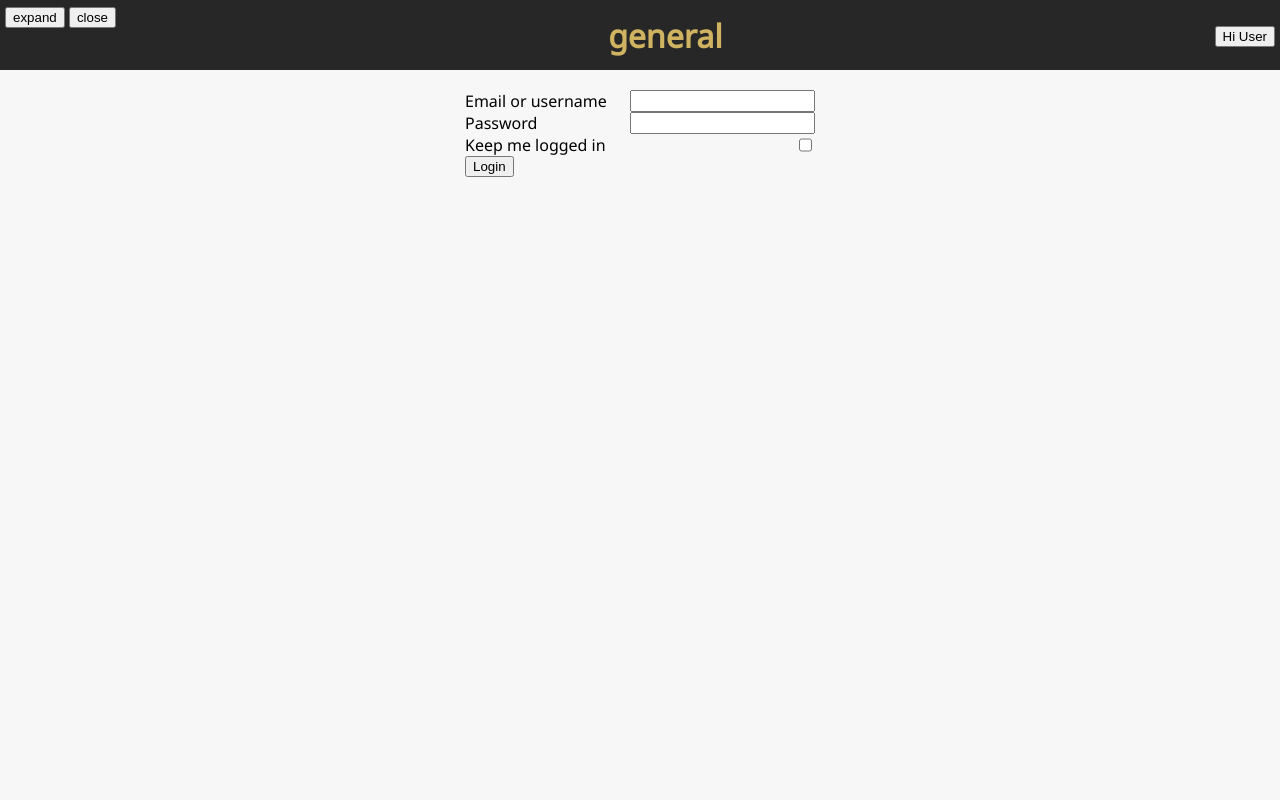
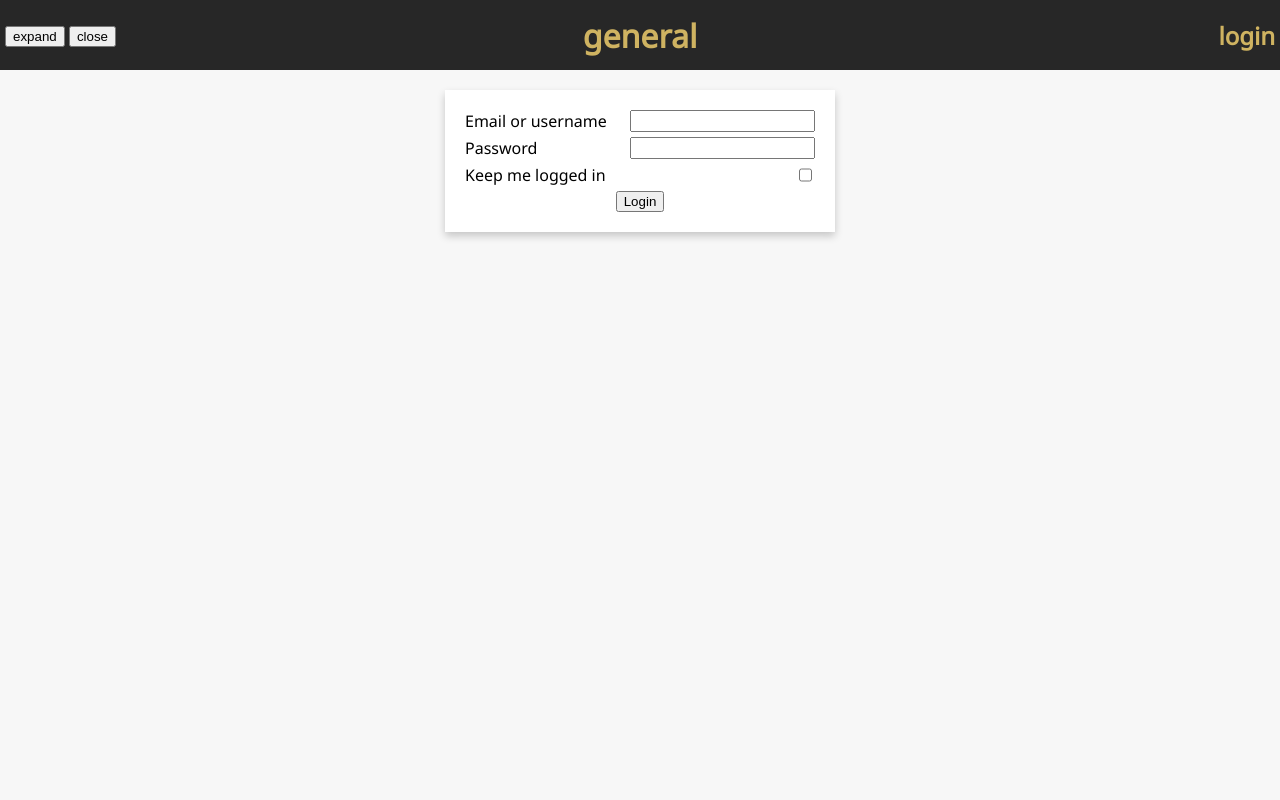
Before and after one commit to jzc/doubleproductivity, a Flask app: page /login in a window 1280 px wide. Run offline with Flask 2, Linux system fonts and the light colour scheme.

Commit message:
more style changes plus some organization

```diff
--- a/app/auth/views.py
+++ b/app/auth/views.py
@@ -1,5 +1,5 @@
 from flask import render_template, redirect, request, url_for, flash
-from flask_login import login_user, login_required
+from flask_login import login_user, login_required, logout_user
 
 from . import auth
 from .forms import LoginForm, RegisterForm
@@ -18,6 +18,13 @@ def login():
             return redirect(request.args.get("next") or url_for("home.home"))
         flash("Invalid username or password", "error")
     return render_template("login.html", form=form)
+
+@auth.route("/logout")
+@login_required
+def logout():
+    logout_user()
+    flash("You have been logged out.", "success")
+    return redirect(url_for("home.home"))
 
 @auth.route("/register", methods=["POST", "GET"])
 def register():
--- a/app/static/style.css
+++ b/app/static/style.css
@@ -1,3 +1,8 @@
+body {
+    font-family: "Noto Sans", sans-serif;
+}
+
+/* sidebar css*/
 #sidebar {
     height: 100%;
     width: 175px;
@@ -17,6 +22,7 @@
     margin-left: 10px;
 }
 
+/* css for main box (everything that is not sidebar or flashes) */
 #main {
     background-color: white;
     width: 100%;
@@ -30,15 +36,59 @@
     flex-direction: column;
 }
 
+/* header css */
 #header {
     color: #cfb361;
     background-color:#272727;
     padding: 5px;
     height: 60px;
+    align-items: center;
+}
+
+#header, #header span {
     display: flex;
     justify-content: space-between;
 }
 
+#header span {
+    flex: 2;
+}
+
+#header span:first-of-type:after,
+#header span:last-of-type:before {
+    content: "";
+}
+
+#header a {
+    color: #cfb361;
+    text-decoration: none;
+}
+
+#header a:hover {
+    color: #ffdb71;
+}
+
+.dropdown {
+    position: relative;
+    display: inline-block;
+}
+
+.dropdown-content {
+    display: none;
+    position: absolute;
+    background-color: #CFB87C;
+    min-width: 80px;
+    box-shadow: 0px 8px 16px 17px rgba(0,0,0,0.2);
+    padding: 3px 1px;
+    z-index: 1;
+}
+
+.dropdown:hover .dropdown-content {
+    display: block;
+
+}
+
+/* css for the content (everything under the header) */
 #content {
     display: flex;
     justify-content: center;
@@ -47,6 +97,12 @@
     flex-grow: 1;
 }
 
+.card {
+    box-shadow: 0 4px 8px 0 rgba(0,0,0,0.2);
+    background-color: #ffffff;
+}
+
+/* post css */
 #posts {
     width: 960px;
     margin-right: 30px;
@@ -56,21 +112,39 @@
     margin: 0px;
 }
 
-.card {
-    padding: 1px 15px 1px 15px;
-    box-shadow: 0 4px 8px 0 rgba(0,0,0,0.2);
-    background-color: #ffffff;
-}
-
 #posts li {
     list-style: none;
     margin-bottom: 28px;
+    padding: 1px 15px 1px 15px;
 }
 
-body {
-    font-family: "Noto Sans", sans-serif
+#posts li h2 {
+    font-size: 1em;
+    color: #a7a7a7;
 }
 
+#posts li a {
+    text-decoration: none
+}
+
+#posts li h1 a {
+    color: black;
+}
+
+#posts li h2 a {
+    color: #ae903a;
+}
+
+#posts li h1 {
+    font-size: 1.4em;
+    border-bottom-style: solid;
+    border-bottom-width: 1px;
+    border-bottom-color: #d2d2d2;
+    padding-bottom: 6px;
+    margin-bottom: -7px;
+}
+
+/* flash css */
 #flashes {
     position: fixed;
     bottom: 0;
@@ -113,56 +187,28 @@ body {
     border-color: #ebccd1
 }
 
+/* form css */
 .form-row {
     display: flex;
     justify-content: space-between;
+    margin-bottom: 5px;
+}
+
+.form-row-submit {
+    display: flex;
+    justify-content: center;
 }
 
 .login-form {
     width: 350px;
+    padding: 20px
 }
 
-
-#posts li h1 {
-    font-size: 1.4em;
-    border-bottom-style: solid;
-    border-bottom-width: 1px;
-    border-bottom-color: #d2d2d2;
-    padding-bottom: 6px;
-    margin-bottom: -7px;
-}
-
-#posts li h2 {
-    font-size: 1em;
-    color: #a7a7a7;
-}
-
-#posts li a {
-    text-decoration: none
-}
-
-#posts li h1 a {
-    color: black;
-}
-
-#posts li h2 a {
-    color: #ae903a;
-}
-
-.header-item {
-    display: flex;
-    justify-content: center;
-    flex-direction: column;
-}
-
-#header h1, #header h2 {
-    margin: 0px;
-    vertical-align: middle;
-}
-
+/* class sidebar css */
 #info {
     width: 350px;
     height: 700px;
+    padding: 10px 20px 10px 20px;
 }
 
 #info-header {
@@ -174,6 +220,7 @@ body {
     align-items: center;
 }
 
+/* add class button */
 #add-class {
     display: flex;
     justify-content: center;
@@ -183,6 +230,11 @@ body {
     background-color: #8ba1ff;
     height: 1.3em;
     width: 1.3em;
+    /* remove highlighting of the + */
+    -webkit-user-select: none; /* Safari */
+    -moz-user-select: none; /* Firefox */
+    -ms-user-select: none; /* IE10+/Edge */
+    user-select: none; /* Standard */
 }
 
 #add-class:hover {
@@ -192,17 +244,6 @@ body {
 
 #info-header h1 {
     margin: 10px 0px 10px 0px;
-}
-
-.hamburger {
-
-}
-
-.bar {
-    background-color: white;
-    width: 35px;
-    height: 5px;
-    margin: 5px 0;
 }
 
 .row {
@@ -225,23 +266,3 @@ body {
     display: flex;
     flex-direction: column;
 }
-
-.dropdown {
-    position: relative;
-    display: inline-block;
-}
-
-.dropdown-content {
-    display: none;
-    position: absolute;
-    background-color: #CFB87C;
-    min-width: 80px;
-    box-shadow: 0px 8px 16px 17px rgba(0,0,0,0.2);
-    padding: 3px 1px;
-    z-index: 1;
-}
-
-.dropdown:hover .dropdown-content {
-    display: block;
-
-}
--- a/app/templates/base.html
+++ b/app/templates/base.html
@@ -6,8 +6,6 @@
   <title>{% block title %}{% endblock %}</title>
   <!-- Required meta tags -->
   <meta charset="utf-8">
-  <meta name="viewport" content="width=device-width, initial-scale=1, shrink-to-fit=no">
-
   <link href="https://fonts.googleapis.com/css?family=Noto+Sans" rel="stylesheet">
   <link rel="stylesheet" type="text/css" href="{{ url_for('static', filename='style.css') }}"> {% endblock %}
 </head>
@@ -22,6 +20,7 @@
 
   <div id="main">
     <div id="header">
+      <span>
         <div class="logo">
           <button id="expand">expand</button>
           <button id="close">close</button>
@@ -31,22 +30,21 @@
             <div class="bar"></div>
           </div> -->
         </div>
-      <div class="header-item">
+      </span>
       <h1>general</h1>
-      </div>
-      <div class="header-item">
+      <span>
+        {% if not current_user.is_authenticated %}
+        <h2><a href="{{ url_for('auth.login') }}">login</a></h1>
+        {% else %}
         <div class="dropdown">
-          <button onclick="Hiuser()">
-  <!--<span>Hi user</span>-->
-  Hi User</button>
-
+          <button onclick="Hiuser()">Hi User</button>
           <div class="dropdown-content">
             <p><a href="{{ url_for ( 'auth.login' ) }}">Login</a></p>
             <p><a href="{{ url_for ( 'auth.register' ) }}">Sign up</a></p>
           </div>
         </div>
-      </div>
-
+        {% endif %}
+      </span>
     </div>
     <div id="content">
       {% block content %} {% endblock %}
--- a/app/templates/login.html
+++ b/app/templates/login.html
@@ -1,11 +1,13 @@
 {% extends "base.html" %}
 
 {% block content %}
-<form method="POST" class="login-form">
-    {{ form.csrf_token }}
-    <div class="form-row">{{ form.login.label }}{{ form.login() }}</div>
-    <div class="form-row">{{ form.password.label }}{{ form.password() }}</div>
-    <div class="form-row">{{ form.remember_me.label }}{{ form.remember_me() }}</div>
-    <div class="form-row">{{ form.submit()  }}</div>
-</form>
+<div>
+    <form method="POST" class="login-form card">
+        {{ form.csrf_token }}
+        <div class="form-row">{{ form.login.label }}{{ form.login() }}</div>
+        <div class="form-row">{{ form.password.label }}{{ form.password() }}</div>
+        <div class="form-row">{{ form.remember_me.label }}{{ form.remember_me() }}</div>
+        <div class="form-row-submit">{{ form.submit()  }}</div>
+    </form>
+</div>
 {% endblock %}
```
Also changed, not shown: app/home/views.py (+0 -7 lines), app/templates/index.html (+13 -8 lines). Lines whose indentation alone changed are shown as unchanged.
